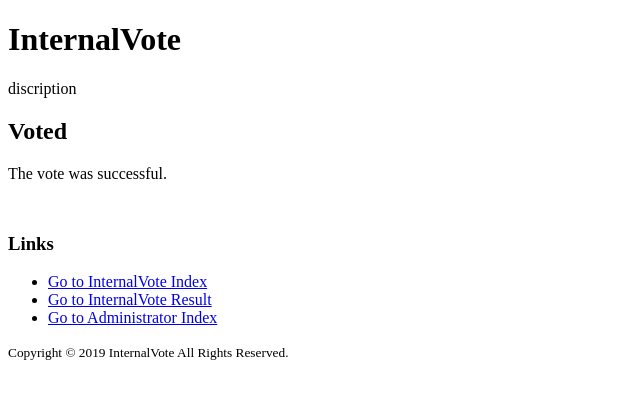
After one commit to s-sato-1/InternalVote, a Django app: page /InternalVote/voted in a window 1280 px wide. The commit adds this page. Shown: the top 399 px of the page, without its empty margins (0-640 px from the left). Run offline with Django 3.2, Linux system fonts and the light colour scheme.

Commit message:
add voted.html

```diff
--- a/InternalVote/admin.py
+++ b/InternalVote/admin.py
@@ -17,6 +17,8 @@ class AwardAdmin(admin.ModelAdmin):
     )
 admin.site.register(Award, AwardAdmin)
 
+# ====================================================
+
 class AwardMstAdmin(admin.ModelAdmin):
     """ Award Description
     """
--- a/InternalVote/forms.py
+++ b/InternalVote/forms.py
@@ -7,7 +7,7 @@ from .models import Award
 # ====================================================
 
 class AwardForm(forms.ModelForm):
-    """
+    """ AwardForm
     """
     class Meta:
         model = Award
--- a/InternalVote/models.py
+++ b/InternalVote/models.py
@@ -34,6 +34,8 @@ class Award(models.Model):
     # Create Date
     create_date = models.DateTimeField(default=timezone.now)
 
+# ====================================================
+
 class AwardMst(models.Model):
     """ Award Description
     """
--- a/InternalVote/templates/InternalVote/base.html
+++ b/InternalVote/templates/InternalVote/base.html
@@ -19,9 +19,9 @@
 <!-- link -->
 <h3>Links</h3>
 <ul>
-  <li><a href="{% url 'InternalVote:index' %}">Go to InternalVote Index?</a></li>
-  <li><a href="{% url 'InternalVote:result' %}">Go to InternalVote Result?</a></li>
-  <li><a href="{% url 'admin:index' %}">Go to Administrator Index?</a></li>
+  <li><a href="{% url 'InternalVote:index' %}">Go to InternalVote Index</a></li>
+  <li><a href="{% url 'InternalVote:result' %}">Go to InternalVote Result</a></li>
+  <li><a href="{% url 'admin:index' %}">Go to Administrator Index</a></li>
 </ul>
 <!-- footer -->
 <footer>
--- /dev/null
+++ b/InternalVote/templates/InternalVote/voted.html
@@ -0,0 +1,5 @@
+{% extends "InternalVote/base.html" %}
+{% block content %}
+  <h2>Voted</h2>
+  <p>The vote was successful.</p>
+{% endblock %}
--- a/InternalVote/urls.py
+++ b/InternalVote/urls.py
@@ -5,8 +5,10 @@ from . import views
 
 app_name = 'InternalVote'
 urlpatterns = [
-    ## index
+    # /InternalVote/
     path('', views.index, name='index'),
-    ## result
+    # /InternalVote/result
     path('result', views.result, name='result'),
+    # /InternalVote/voted
+    path('voted', views.voted, name='voted'),
 ]
--- a/InternalVote/views.py
+++ b/InternalVote/views.py
@@ -1,5 +1,7 @@
 from django.shortcuts import render
-from django.http import HttpResponse
+from django.http import HttpResponse, HttpResponseRedirect
+from django.views.generic import TemplateView
+from django.urls import reverse
 
 # ====================================================
 
@@ -30,7 +32,8 @@ def index(request):
                 'form': form,
 		'awd_mst': awd_mst,
             }
-            return render(request, 'InternalVote/index.html', context)
+            #return render(request, 'InternalVote/index.html', context)
+            return HttpResponseRedirect(reverse('InternalVote:voted'))
     else:
         pass
 
@@ -46,6 +49,13 @@ def index(request):
 
 # ====================================================
 
+def voted(request):
+    """ Voted
+    """
+    return render(request, 'InternalVote/voted.html')
+
+# ====================================================
+
 def result(request):
     """ Result
     """
```
